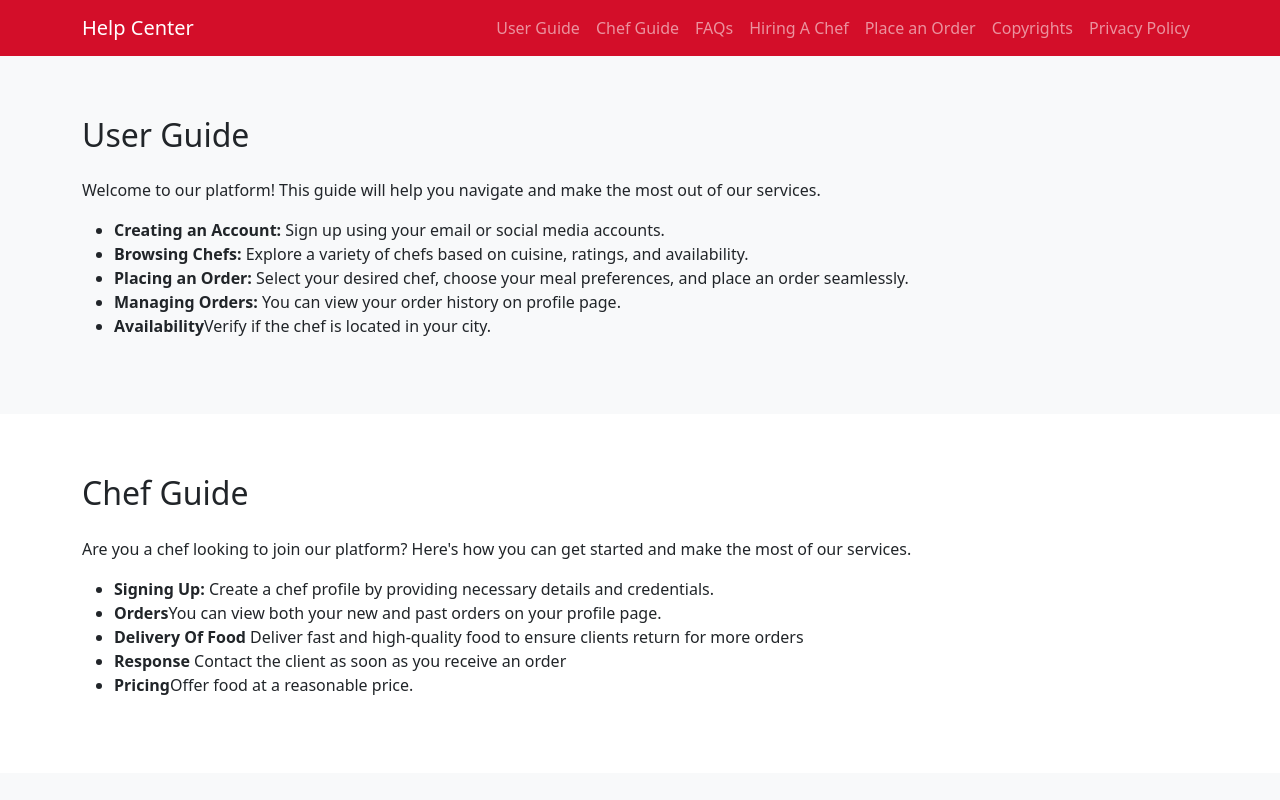
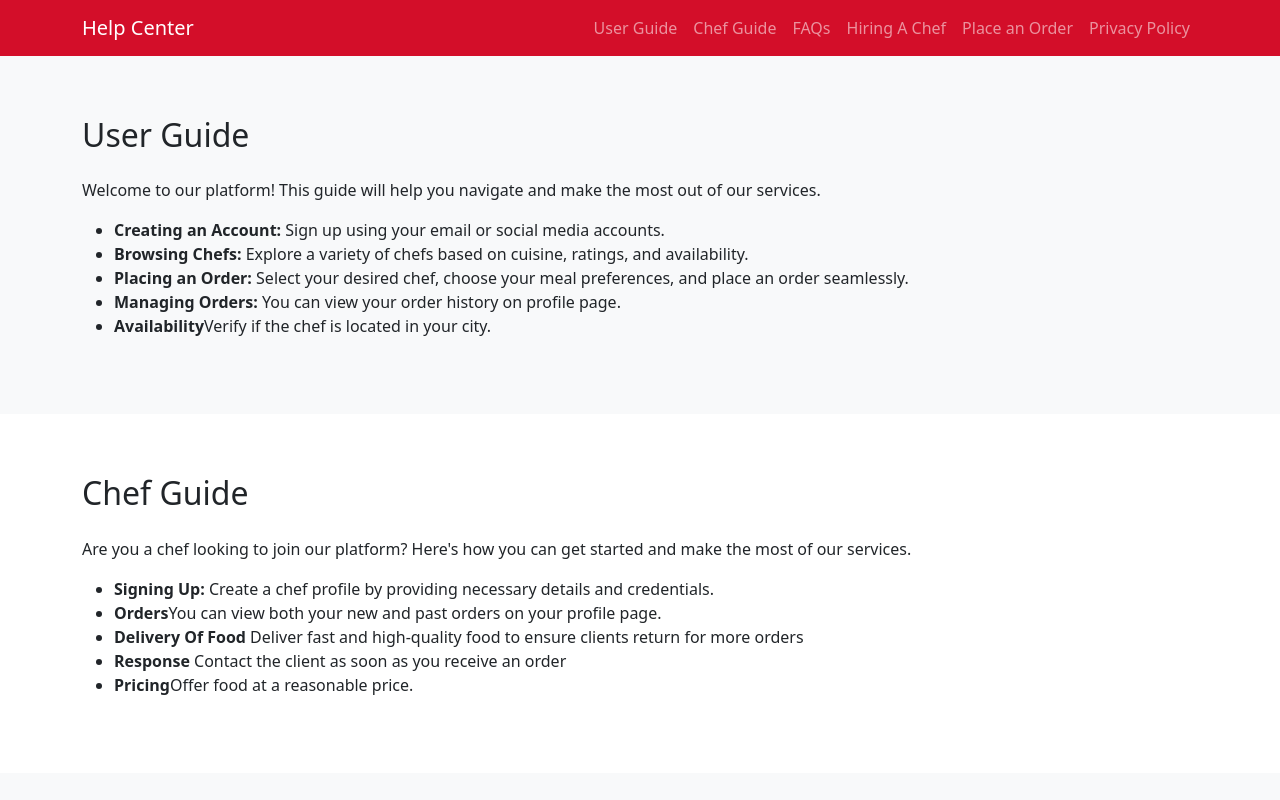
Before and after one commit to techyarham/foodiehire, a plain HTML site: page help.html in a window 1280 px wide. Shown: the top 800 px of the page. Drawn offline with nearby package versions, Linux system fonts and the light colour scheme.

Commit message:
Update help.html

```diff
--- a/help.html
+++ b/help.html
@@ -40,7 +40,6 @@
                     <li class="nav-item"><a class="nav-link" href="#faqs">FAQs</a></li>
                     <li class="nav-item"><a class="nav-link" href="#hiring">Hiring A Chef</a></li>
                     <li class="nav-item"><a class="nav-link" href="#order">Place an Order</a></li>
-                    <li class="nav-item"><a class="nav-link" href="#copyright">Copyrights</a></li>
                     <li class="nav-item"><a class="nav-link" href="#privacy">Privacy Policy</a></li>
                 </ul>
             </div>
```
